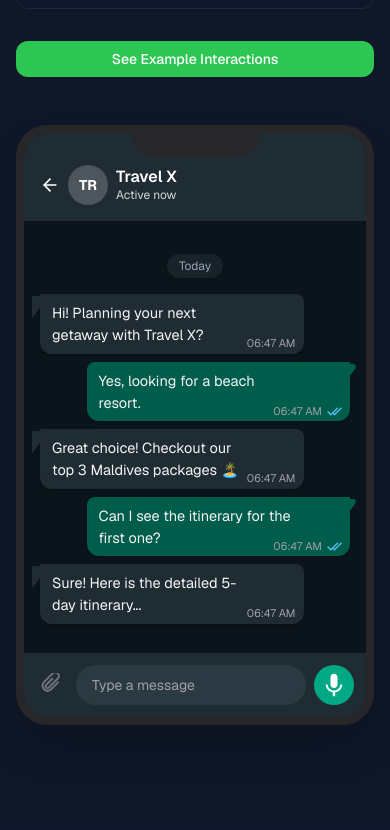
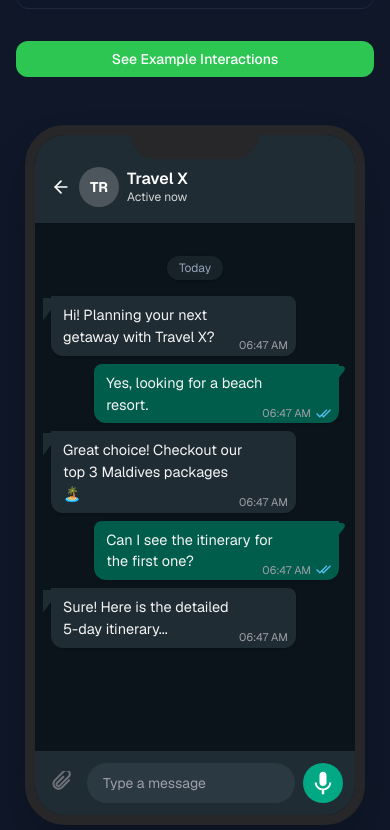
Before and after one commit to Divyaraj-79/BizzRiser, a Next.js app in the folder bizzriser-frontend/: page / in a window 390 px wide. Shown: the part 2254-3084 px from the top of the page. Built offline with nearby package versions, Linux system fonts and the light colour scheme.

Commit message:
Industry-wise automation section - Phone UI Updated

```diff
--- a/bizzriser-frontend/src/app/page.tsx
+++ b/bizzriser-frontend/src/app/page.tsx
@@ -557,7 +557,7 @@
           </div>
 
           <div className="mt-12">
-            <div className="bg-[#efeae2] dark:bg-[#0b141a] rounded-[2rem] border-[8px] border-zinc-900 dark:border-zinc-800 shadow-2xl relative w-full sm:w-[380px] mx-auto overflow-hidden h-[600px] flex flex-col">
+            <div className="bg-[#efeae2] dark:bg-[#0b141a] rounded-[2.5rem] border-[10px] border-zinc-900 dark:border-zinc-800 shadow-2xl relative w-full max-w-[340px] mx-auto overflow-hidden h-[700px] flex flex-col">
 
               {/* Notched / Top header of phone */}
               <div className="absolute top-0 left-1/2 -translate-x-1/2 w-32 h-6 bg-zinc-900 dark:bg-zinc-800 rounded-b-3xl z-30" />
@@ -594,8 +594,8 @@
                   >
                     <div
                       className={`relative px-3 py-2 text-[14.5px] shadow-sm max-w-[85%] ${msg.sender === 'user'
-                          ? 'bg-[#d9fdd3] dark:bg-[#005c4b] text-zinc-900 dark:text-zinc-100 rounded-lg rounded-tr-none ml-auto'
-                          : 'bg-white dark:bg-[#202c33] text-zinc-900 dark:text-zinc-100 rounded-lg rounded-tl-none mr-auto'
+                        ? 'bg-[#d9fdd3] dark:bg-[#005c4b] text-zinc-900 dark:text-zinc-100 rounded-lg rounded-tr-none ml-auto'
+                        : 'bg-white dark:bg-[#202c33] text-zinc-900 dark:text-zinc-100 rounded-lg rounded-tl-none mr-auto'
                         }`}
                       style={{ borderTopLeftRadius: msg.sender === 'bot' ? 0 : '0.5rem', borderTopRightRadius: msg.sender === 'user' ? 0 : '0.5rem' }}
                     >
```
